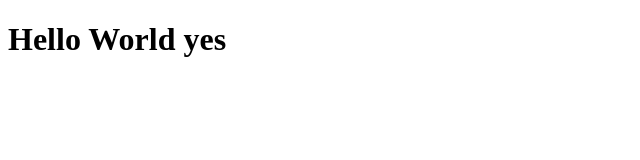
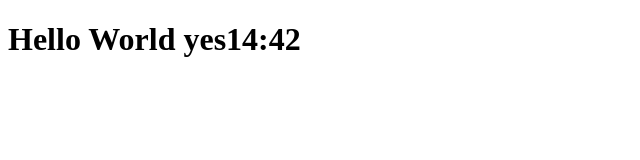
Before and after one commit to shoyaueda/sample-app, a plain HTML site: page index.html in a window 1280 px wide. Shown: the whole page, without its empty margins (0-640 px from the left). Drawn offline with Linux system fonts and the light colour scheme.

Commit message:
version3

```diff
--- a/index.html
+++ b/index.html
@@ -8,7 +8,7 @@
 </head>
 
 <body>
-    <h1>Hello World yes</h1>
+    <h1>Hello World yes14:42</h1>
 </body>
 
 </html>
```
